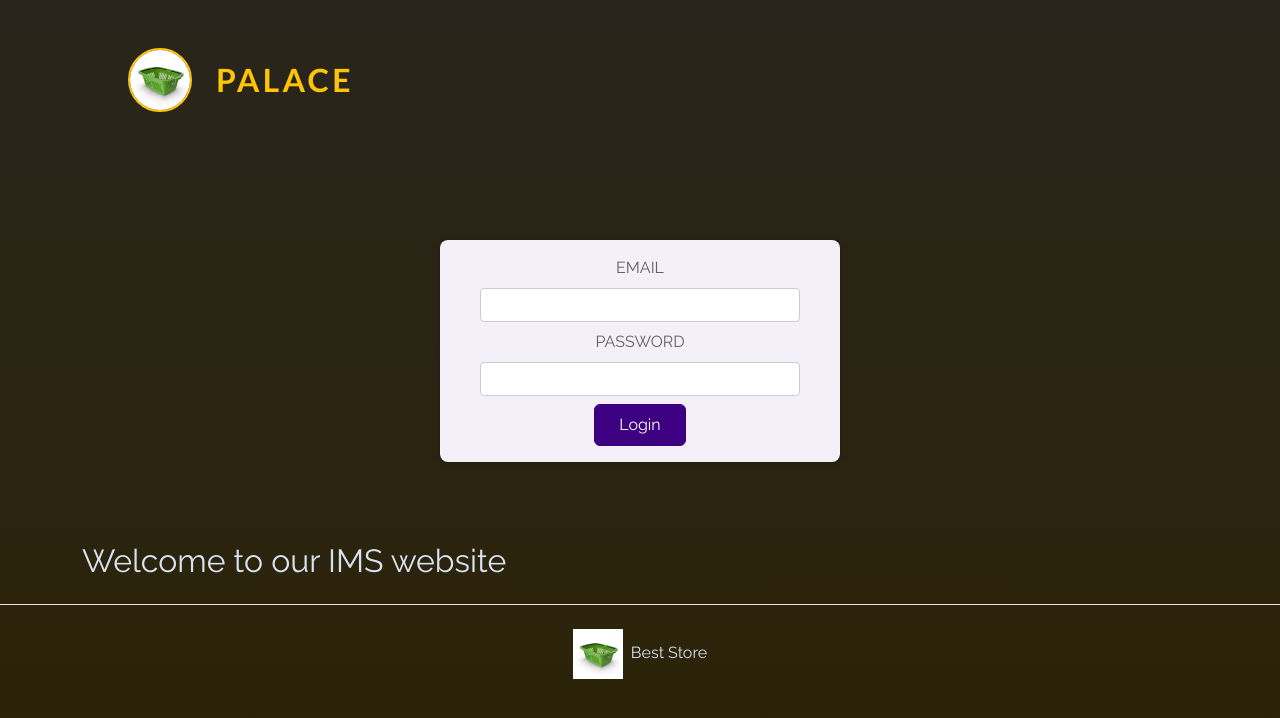
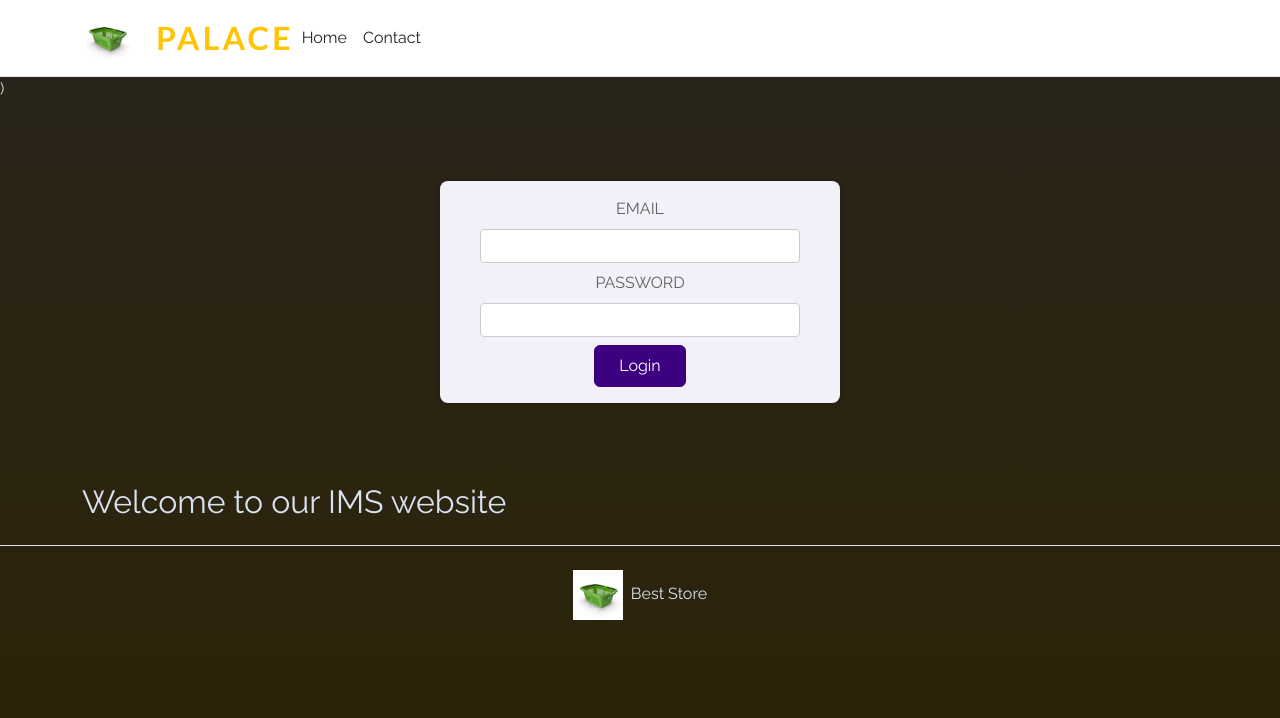
Before and after one commit to ThutaAung999/IMS_frontend, a React (Vite) app: page / in a window 1280 px wide. Shown: the top 718 px of the page. Built offline with nearby package versions, Linux system fonts and the light colour scheme.

Commit message:
update the header

```diff
--- a/src/components/Header.jsx
+++ b/src/components/Header.jsx
@@ -2,12 +2,12 @@
 import Button from './UI/Button.jsx';
 import CartContext from '../store/CartContext.jsx';
 import UserProgressContext from '../store/UserProgressContext.jsx';
-import {Navbar} from "./layout";
+/*import {Navbar} from "./layout";*/
 import {Link} from "react-router-dom";
 import {useSelector} from "react-redux";
 
 export default function Header() {
-    const isAuth = useSelector(state=>state.auth.isAuthenticated);
+    const isAuth = useSelector(state => state.auth.isAuthenticated);
 
     const cartCtx = useContext(CartContext);
     const userProgressCtx = useContext(UserProgressContext);
@@ -22,25 +22,65 @@
     }
 
     return (
-        <header id="main-header">
-            <div id="title">
+        <>
+            <nav className="navbar navbar-expand-lg bg-white border-bottom box-shadow">
+                <div className="container">
                     <Link className="navbar-brand" to="/">
 
                         <img src="/basket.png" alt="..." width="50" className="me-2"/>
 
                     </Link>
                     <h1>Palace</h1>
+
+
+                    <button className="navbar-toggler" type="button" data-bs-toggle="collapse"
+                            data-bs-target="#navbarScroll" aria-controls="navbarScroll" aria-expanded="false"
+                            aria-label="Toggle navigation">
+                        <span className="navbar-toggler-icon"></span>
+                    </button>
+                    <div className="collapse navbar-collapse" id="navbarScroll">
+                        <ul className="navbar-nav me-auto my-2 my-lg-0 navbar-nav-scroll"
+                            style={{'--bs-scroll-height': '100px'}}>
+                            <li className="nav-item">
+                                <Link className="nav-link text-dark" aria-current="page" to="/">Home</Link>
+                            </li>
+                            <li className="nav-item">
+                                <Link className="nav-link text-dark" to="/contact">Contact</Link>
+                            </li>
+
+
+                        </ul>
+                        {isAuth && (
+
+                            <ul className="navbar-nav">
+                                <li className="nav-item dropdown">
+                                    <a className="nav-link dropdown-toggle" href="#" role="button"
+                                       data-bs-toggle="dropdown"
+                                       aria-expanded="false">
+                                        Admin
+                                    </a>
+                                    <ul className="dropdown-menu">
+                                        <li><Link className="dropdown-item" to="admin/products">Products</Link></li>
+                                        <li><Link className="dropdown-item" to="/profile">Profile</Link></li>
+                                        <li>
+                                            <hr className="dropdown-divider"/>
+                                        </li>
+                                        <li><Link className="dropdown-item" to="Logout">Logout</Link></li>
+                                    </ul>
+                                </li>
+
+                            </ul>)}
                     </div>
+                </div>
+                {isAuth && (
 
-            {isAuth && <Navbar/>}
-
-            {isAuth &&(
-            <nav>
                     <Button textOnly onClick={handleShowCart}>
                         Cart ({totalCartItems})
                     </Button>
+                )}
+
             </nav>
-                )}
-        </header>
+            )
+        </>
     );
 }
--- a/src/components/layout.jsx
+++ b/src/components/layout.jsx
@@ -1,3 +1,4 @@
+/*
 import {Link} from "react-router-dom";
 
 export function Navbar() {
@@ -45,3 +46,5 @@
         </nav>
     )
 }
+
+*/
```
Lines whose indentation alone changed are shown as unchanged.
